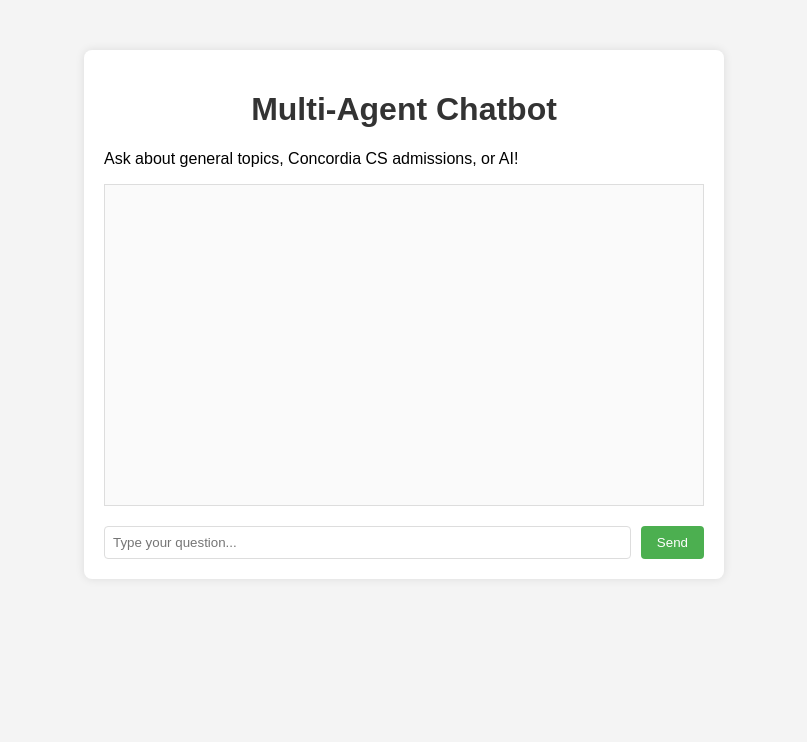
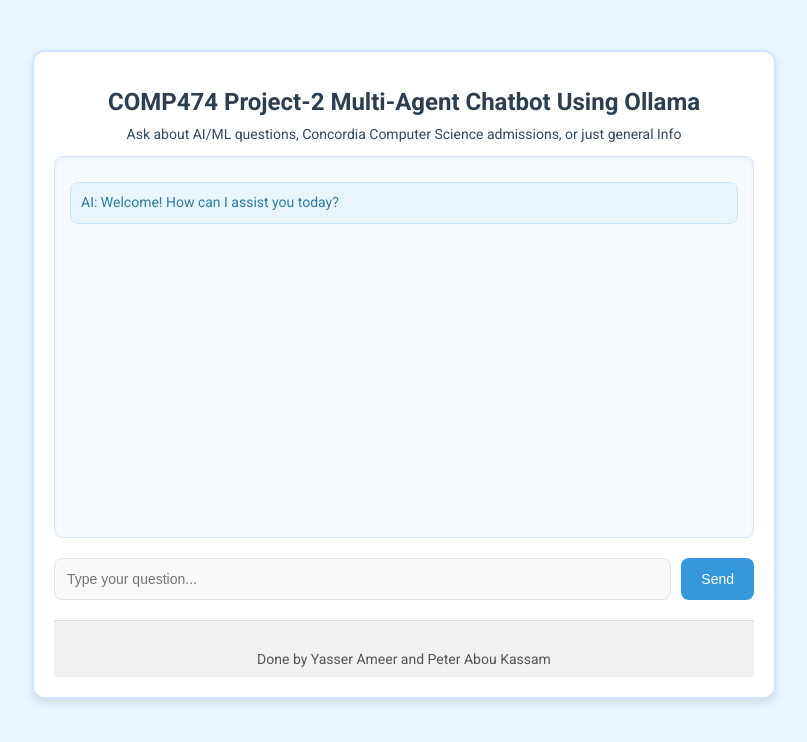
Before and after one commit to yasserAmeer0/ChatCompAi, a Flask app: page / in a window 1280 px wide. Shown: the top 742 px of the page, without its empty margins (236-1043 px from the left). Run offline with Flask 3, Linux system fonts and the light colour scheme.

Commit message:
final code changes

```diff
--- a/requirements.txt
+++ b/requirements.txt
@@ -7,5 +7,7 @@
 jinja2
 sentence-transformers==4.0.2
 transformers==4.45.1
-faiss-cpu  # Adding this since you're using FAISS
-numpy      # Required for FAISS and embeddings
+faiss-cpu
+numpy
+wikipedia
+spacy
--- a/static/script.js
+++ b/static/script.js
@@ -21,7 +21,7 @@
         // Display AI response
         const aiDiv = document.createElement('div');
         aiDiv.className = 'message ai-message';
-        aiDiv.textContent = 'AI: ' + data.response;
+        aiDiv.textContent = data.response;
         chatHistory.appendChild(aiDiv);
         chatHistory.scrollTop = chatHistory.scrollHeight; // Auto-scroll to bottom
     })
--- a/static/style.css
+++ b/static/style.css
@@ -1,48 +1,78 @@
 body {
-    font-family: Arial, sans-serif;
-    background-color: #f4f4f4;
+    font-family: 'Roboto', sans-serif;
+    background-color: #eaf6ff; /* Light blue background */
     margin: 0;
     padding: 0;
 }
 
 .chat-container {
-    width: 80%;
-    max-width: 600px;
+    width: 90%;
+    max-width: 700px;
     margin: 50px auto;
-    background: white;
+    background: #ffffff;
     padding: 20px;
-    border-radius: 8px;
-    box-shadow: 0 0 10px rgba(0, 0, 0, 0.1);
+    border-radius: 12px;
+    box-shadow: 0 4px 10px rgba(0, 0, 0, 0.1);
+    border: 2px solid #d0e7ff; /* Subtle blue border */
 }
 
 h1 {
     text-align: center;
-    color: #333;
+    color: #2c3e50;
+    margin-bottom: 10px;
+    font-size: 24px;
+}
+h2 {
+    text-align: center;
+    color: #2c3e50;
+    margin-bottom: 10px;
+    font-size: 24px;
+}
+h3 {
+    text-align: center;
+    color: #2c3e50;
+    margin-bottom: 10px;
+    font-size: 24px;
+}
+
+p {
+    text-align: center;
+    color: #34495e;
+    margin-top: 0;
+    font-size: 14px;
 }
 
 .chat-history {
-    height: 300px;
+    height: 350px;
     overflow-y: auto;
-    border: 1px solid #ddd;
-    padding: 10px;
+    border: 1px solid #d0e7ff; /* Blue border */
+    padding: 15px;
     margin-bottom: 20px;
-    background: #fafafa;
+    background: #f7fbff; /* Slightly lighter blue */
+    border-radius: 8px;
+    box-shadow: inset 0 2px 4px rgba(0, 0, 0, 0.05);
 }
 
 .message {
     margin: 10px 0;
-    padding: 8px;
-    border-radius: 4px;
+    padding: 10px;
+    border-radius: 8px;
+    font-size: 14px;
+    line-height: 1.4;
 }
 
 .user-message {
-    background: #e3f2fd;
+    background: #d6eaff;
+    color: #0056b3;
     text-align: right;
+    border: 1px solid #b3d8ff;
 }
 
 .ai-message {
-    background: #f1f8e9;
+    background: #e8f5ff; /* Light blue for AI messages */
+    color: #2e7d9f; /* Darker blue text */
     text-align: left;
+    border: 1px solid #c8e6ff;
 }
 
 .input-container {
@@ -52,20 +82,58 @@
 
 input {
     flex: 1;
-    padding: 8px;
-    border: 1px solid #ddd;
-    border-radius: 4px;
+    padding: 12px;
+    border: 1px solid #dfe6e9;
+    border-radius: 8px;
+    font-size: 14px;
+    background: #f9f9f9;
+    transition: border-color 0.3s ease;
+}
+
+input:focus {
+    border-color: #3498db;
+    outline: none;
+    background: #ffffff;
+}
+
+input:hover {
+    border-color: #2980b9;
 }
 
 button {
-    padding: 8px 16px;
-    background: #4caf50;
+    padding: 12px 20px;
+    background: #3498db;
     color: white;
     border: none;
-    border-radius: 4px;
+    border-radius: 8px;
+    font-size: 14px;
     cursor: pointer;
+    transition: background 0.3s ease, transform 0.2s ease;
 }
 
 button:hover {
-    background: #45a049;
+    background: #2980b9;
+    transform: scale(1.05);
 }
+
+footer {
+    text-align: center;
+    margin-top: 20px;
+    color: #7f8c8d;
+    font-size: 12px;
+    background: #f1f1f1;
+    padding: 10px 0;
+    border-top: 1px solid #dcdcdc;
+}
+
+footer p {
+    margin: 0;
+}
+
+.logo {
+    display: block;
+    margin: 0 auto 10px;
+    width: 10px;
+    height: 10px;
+    object-fit: contain; /* Ensures the image fits within the box */
+}
--- a/templates/index.html
+++ b/templates/index.html
@@ -10,14 +10,23 @@
 <body>
     <div class="chat-container">
         <div class="header">
-            <h1>Multi-Agent Chatbot</h1>
-            <p>Ask about general topics, Concordia CS admissions, or AI!</p>
+
+            <h1>COMP474 Project-2 Multi-Agent Chatbot Using Ollama</h1>
+
+            <p>Ask about AI/ML questions, Concordia Computer Science admissions, or just general Info</p>
         </div>
-        <div id="chat-history" class="chat-history"></div>
+        <div id="chat-history" class="chat-history">
+            <div class="message ai-message">AI: Welcome! How can I assist you today?</div>
+        </div>
         <div class="input-container">
-            <input type="text" id="message-input" placeholder="Type your question...">
-            <button onclick="sendMessage()">Send</button>
+            <input type="text" id="message-input" placeholder="Type your question..." aria-label="Message input" onkeypress="handleKeyPress(event)">
+            <button onclick="sendMessage()" aria-label="Send message">Send</button>
         </div>
+        <footer>
+            <p style="text-align: center; margin-top: 20px; color: #555;">
+                Done by Yasser Ameer and Peter Abou Kassam
+            </p>
+        </footer>
     </div>
     <script src="/static/script.js"></script>
 </body>
--- a/venvcreation.txt
+++ b/venvcreation.txt
@@ -0,0 +1,3 @@
+ python -m venv venv
+ python -m spacy download en_core_web_sm
+ venv\Scripts\activate
```
Also changed, not shown: agents/admission_cs.py (+21 -11 lines), agents/ai_agent.py (+19 -8 lines), agents/general_agent.py (+17 -7 lines), guideline.txt (deleted, +0 -17 lines), README.md.
